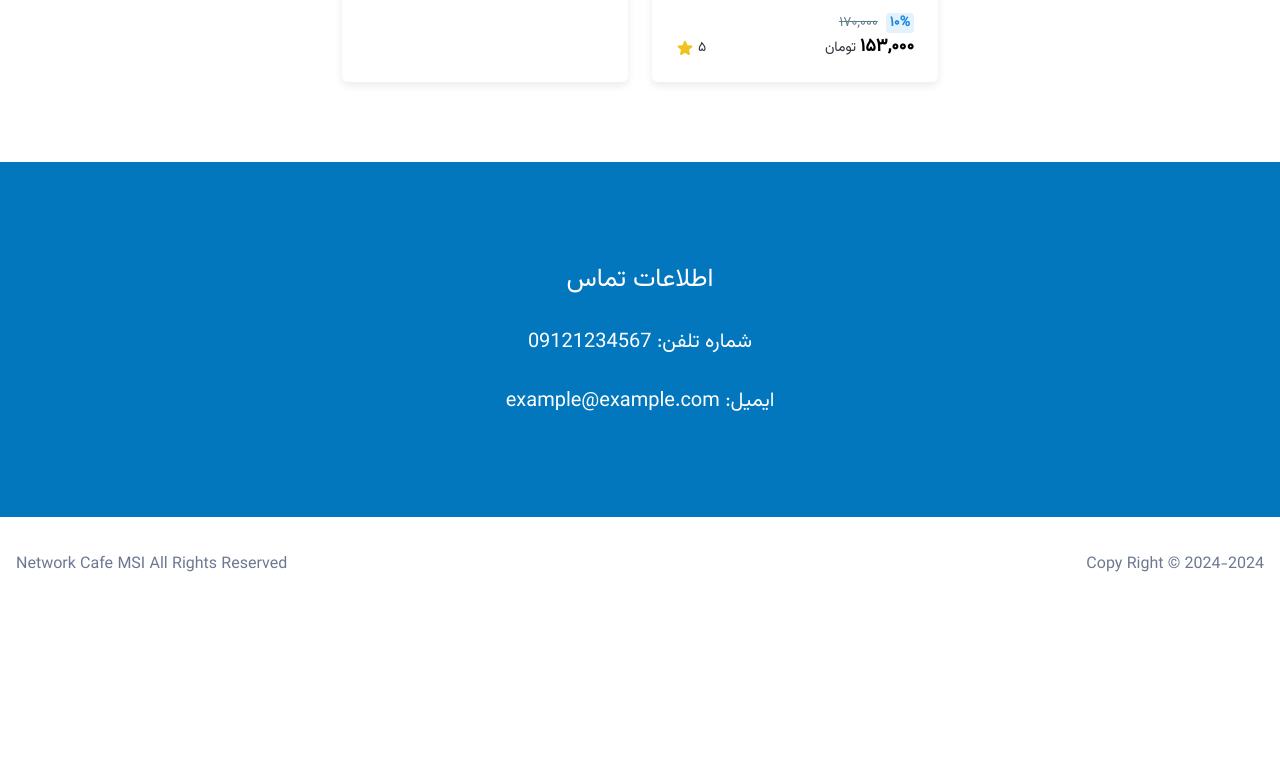
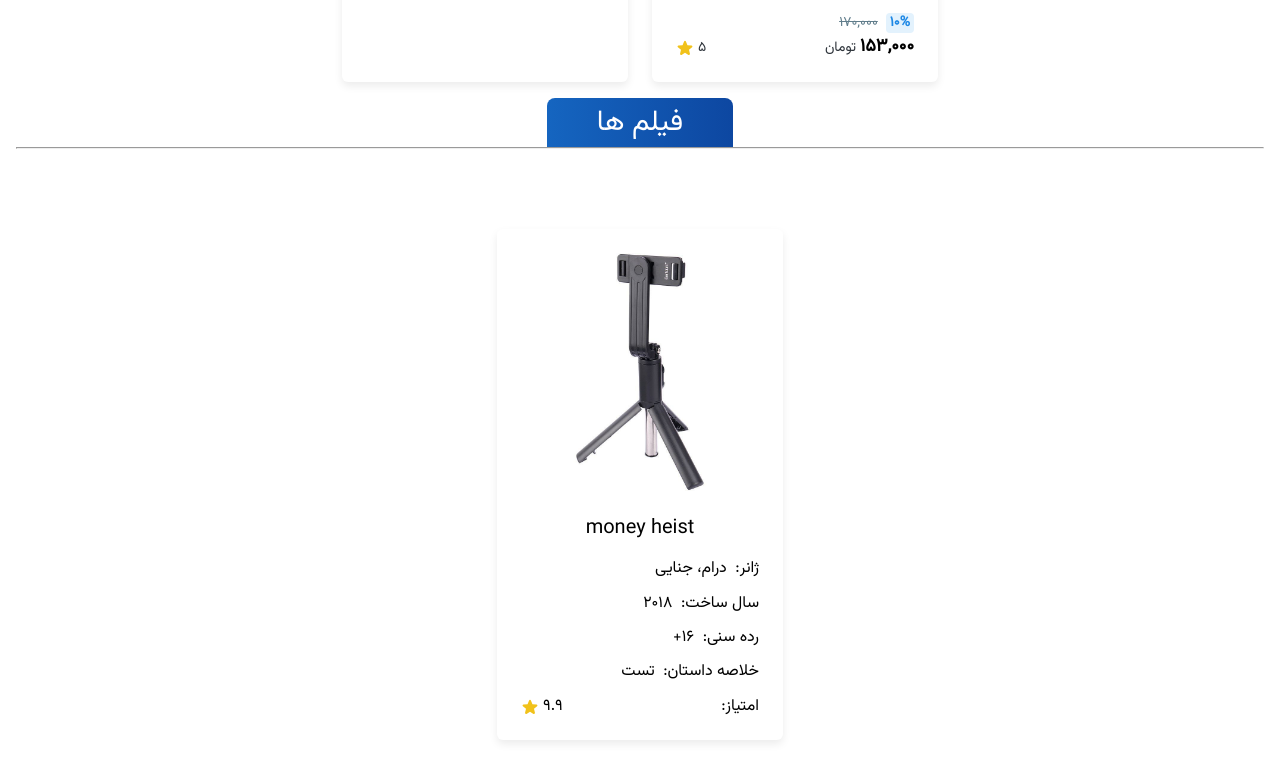
Before and after one commit to Yasinrabiee/MSI, a plain HTML site: page index.html in a window 1280 px wide. Shown: the part 3544-4320 px from the top of the page. Before the commit the page ends 4157 px from the top, so only its background shows below. Drawn offline with Linux system fonts and the light colour scheme.

Commit message:
add movie box

```diff
--- a/index.html
+++ b/index.html
@@ -157,7 +157,7 @@
         </section>
         <section class="portfolio">
             <div class="container">
-                <div class="portfolio-wrapper lazy-loading">
+                <div class="portfolio-wrapper">
                         <div class="portfolio-title-container">
                             <h2 class="portfolio-title">
                                 <span class="portfolio-title-span">محصولات ما</span>
@@ -165,7 +165,7 @@
                             <hr class="portfolio-title-hr">
                         </div>
                         <div class="row">
-                        <div class="product">
+                            <div class="product lazy-loading">
                                 <img src="images/IMG_20241005_211847_509.jpg" class="product__image" alt="product">
                                 <a class="product__name" href="#">
                                     منوپاد کنترلی
@@ -190,7 +190,7 @@
                                     </div>
                                 </div>
                             </div>
-                        <div class="product">
+                            <div class="product lazy-loading">
                                 <img src="images/IMG_20241005_211847_898.jpg" class="product__image" alt="product">
                                 <a class="product__name" href="#">
                                     پاور بانک با ظرفیت 20000 میلی آمپر
@@ -215,7 +215,7 @@
                                     </div>
                                 </div>
                             </div>
-                        <div class="product">
+                            <div class="product lazy-loading">
                                 <img src="images/IMG_20241005_211848_001.jpg" class="product__image" alt="product">
                                 <a class="product__name" href="#">
                                     ماساژور ضد آب شارژی
@@ -240,7 +240,7 @@
                                     </div>
                                 </div>
                             </div>
-                        <div class="product">
+                            <div class="product lazy-loading">
                                 <img src="images/IMG_20241005_211848_175.jpg" class="product__image" alt="product">
                                 <a class="product__name" href="#">
                                     هولدر مکانیکی
@@ -265,7 +265,7 @@
                                     </div>
                                 </div>
                             </div>
-                        <div class="product">
+                            <div class="product lazy-loading">
                                 <img src="images/IMG_20241005_211848_194.jpg" class="product__image" alt="product">
                                 <a class="product__name" href="#">
                                     کابل شارژ تایپ C توربو شارژ
@@ -290,7 +290,7 @@
                                     </div>
                                 </div>
                             </div>
-                        <div class="product">
+                            <div class="product lazy-loading">
                                 <div class="product__image__container">
                                     <img src="images/IMG_20241005_211848_321.jpg" class="product__image" alt="product">
                                 </div>
@@ -315,6 +315,44 @@
                                                 clip-rule="evenodd" />
                                         </svg>
                                     </div>
+                                </div>
+                            </div>
+                        </div>
+                        <!-- <br><br> -->
+                            <div class="portfolio-title-container">
+                                <h2 class="portfolio-title">
+                                    <span class="portfolio-title-span">فیلم ها</span>
+                                </h2>
+                                <hr class="portfolio-title-hr">
+                            </div>
+                            <div class="movies">
+                                <div class="product lazy-loading">
+                                    <img src="images/IMG_20241005_211847_509.jpg" class="product__image" alt="product">
+                                    <div class="movies-name" href="#">
+                                        money heist
+                                    </div>
+                                    <div class="movies-wrapper">
+                                        <div>ژانر:&nbsp; درام،  جنایی</div>
+                                        <div>سال ساخت:&nbsp; ۲۰۱۸</div>
+                                        <div>رده سنی:&nbsp; ۱۶+</div>
+                                        <div>خلاصه داستان:&nbsp; تست</div>
+                                    </div>
+                                    <div class="movies-rating">
+                                        <div>امتیاز:</div>
+                                        <div class="movies-rating-star">
+                                            <div>۹.۹</div>
+                                            <svg class="product__star-icon" xmlns="http://www.w3.org/2000/svg"
+                                                viewBox="0 0 24 24" fill="currentColor">
+                                                <path fill-rule="evenodd"
+                                                    d="M10.788 3.21c.448-1.077 1.976-1.077 2.424 0l2.082 5.007 5.404.433c1.164.093 1.636 1.545.749 2.305l-4.117 3.527 1.257 5.273c.271 1.136-.964 2.033-1.96 1.425L12 18.354 7.373 21.18c-.996.608-2.231-.29-1.96-1.425l1.257-5.273-4.117-3.527c-.887-.76-.415-2.212.749-2.305l5.404-.433 2.082-5.006z"
+                                                    clip-rule="evenodd" />
+                                            </svg>
+                                        </div>
+                                    </div>
+                                </div>
+
+                            </div>
+
                         </div>
                     </div>
                 </div>
--- a/scripts/script.js
+++ b/scripts/script.js
@@ -29,3 +29,10 @@ loadElements();
 $(window).on(`scroll`, function() {
 	loadElements();
 });
+
+$(`.header__btn, .menu__link`).click(function() {
+	$(`.nav__menu`).css(`right`,`-300px`);
+	$(`html, body`).animate({
+		scrollTop: 4500
+	},1500);
+});
--- a/styles/style.css
+++ b/styles/style.css
@@ -741,7 +741,7 @@ body {
     text-decoration: none;
 }
 
-.row {
+.row, .movies {
     display: flex;
     flex-wrap: wrap;
     justify-content: center;
@@ -844,7 +844,7 @@ body {
 
 .lazy-loading {
     opacity: 0;
-    transform: translateY(100px);
+    transform: translateY(150px);
     transition: opacity 1.5s ease, transform 1.5s ease;
 }
 
@@ -865,3 +865,35 @@ body {
 .portfolio-title-container {
     margin-block-end: 5rem;
 }
+
+.movies {
+/*    margin-block-start: 15rem;*/
+}
+
+.movies-wrapper {
+    text-align: right;
+    gap: 12px;
+}
+
+.movies-wrapper div {
+    margin-block-end: 16px;
+}
+
+.movies-name {
+    margin-block-start: 20px;
+    margin-block-end: 20px;
+    font-size: 20px;
+}
+
+.movies-rating {
+    display: flex;
+/*    justify-content: end;*/
+    justify-content: space-between;
+    align-items: center;
+}
+
+.movies-rating-star {
+    display: flex;
+    align-items: center;
+    gap: 4px;
+}
```
Lines whose indentation alone changed are shown as unchanged.
